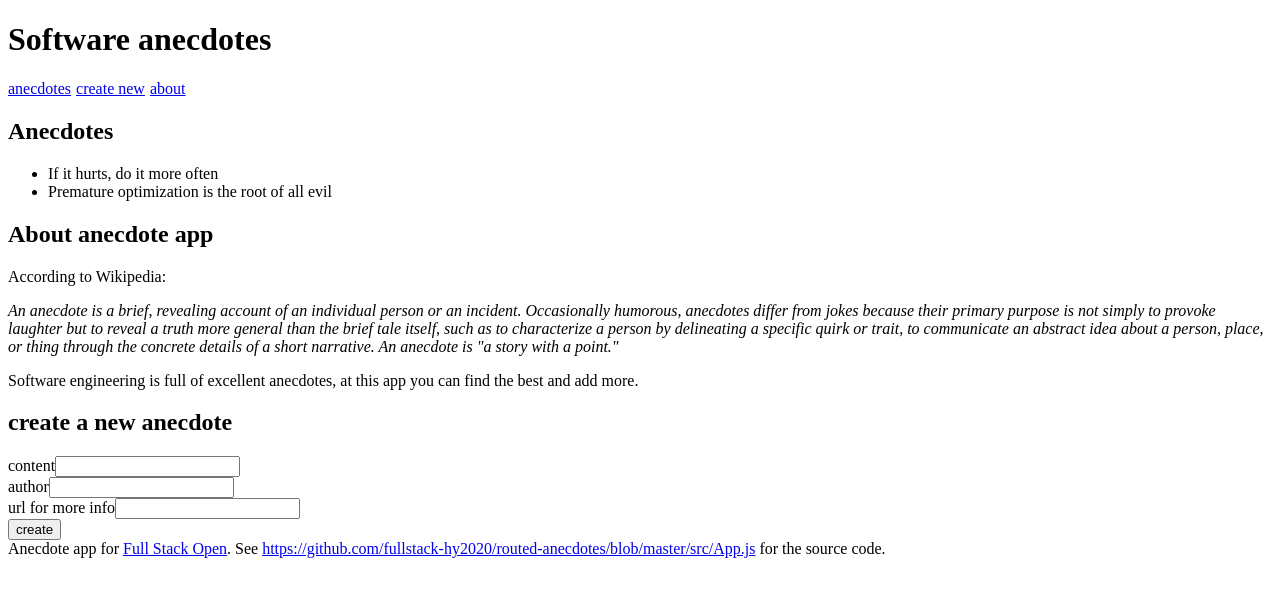
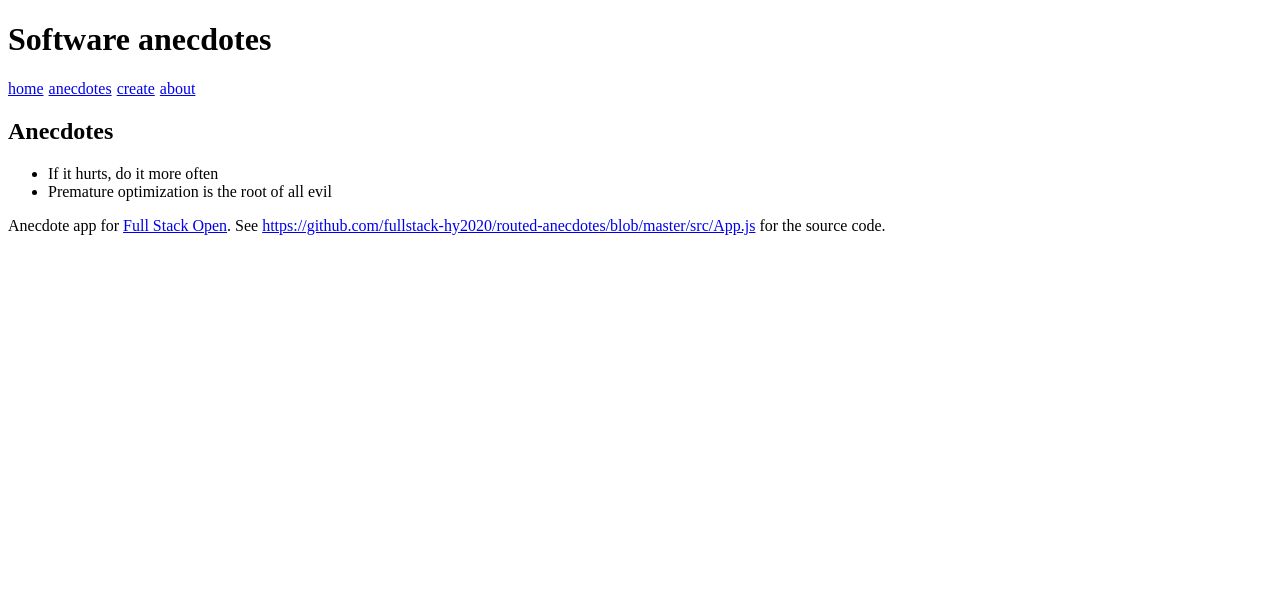
Before and after one commit to robineisepoptahti/FSO_part7, a React (Vite) app in the folder anecdotes/: page / in a window 1280 px wide. Shown: the top 596 px of the page. Built offline with nearby package versions, Linux system fonts and the light colour scheme.

Commit message:
Added 7.1

```diff
--- a/anecdotes/package.json
+++ b/anecdotes/package.json
@@ -11,7 +11,8 @@
   },
   "dependencies": {
     "react": "^18.2.0",
-    "react-dom": "^18.2.0"
+    "react-dom": "^18.2.0",
+    "react-router-dom": "^7.4.0"
   },
   "devDependencies": {
     "@types/react": "^18.2.15",
--- a/anecdotes/src/App.jsx
+++ b/anecdotes/src/App.jsx
@@ -1,4 +1,9 @@
 import { useState } from 'react'
+import {
+  Routes,
+  Route,
+  Link,
+} from "react-router-dom"
 
 const Menu = () => {
   const padding = {
@@ -6,9 +11,10 @@ const Menu = () => {
   }
   return (
     <div>
-      <a href='#' style={padding}>anecdotes</a>
-      <a href='#' style={padding}>create new</a>
-      <a href='#' style={padding}>about</a>
+      <Link to="/" style={padding} >home</Link>
+        <Link to="/anecdotes" style={padding}>anecdotes</Link>
+        <Link to="/create" style={padding}>create</Link>
+        <Link to="/about" style={padding}>about</Link>
     </div>
   )
 }
@@ -124,13 +130,18 @@ const App = () => {
 
   return (
     <div>
+    <div>
       <h1>Software anecdotes</h1>
       <Menu />
-      <AnecdoteList anecdotes={anecdotes} />
-      <About />
-      <CreateNew addNew={addNew} />
+      </div>
+      <Routes>
+        <Route path="/anecdotes" element={<AnecdoteList anecdotes={anecdotes} />} />
+        <Route path="/create" element={<CreateNew addNew={addNew}/>} />
+        <Route path="/about" element={<About/>} />
+        <Route path="/" element={<AnecdoteList anecdotes={anecdotes} />} />
+      </Routes>
       <Footer />
-    </div>
+      </div>
   )
 }
 
--- a/anecdotes/src/main.jsx
+++ b/anecdotes/src/main.jsx
@@ -1,5 +1,5 @@
-import React from 'react'
 import ReactDOM from 'react-dom/client'
 import App from './App'
+import {BrowserRouter as Router} from "react-router-dom"
 
-ReactDOM.createRoot(document.getElementById('root')).render(<App />)
+ReactDOM.createRoot(document.getElementById('root')).render(<Router><App /></Router>)
--- /dev/null
+++ b/package.json
@@ -0,0 +1,5 @@
+{
+  "dependencies": {
+    "react-router-dom": "^7.4.0"
+  }
+}
```
Also changed, not shown: 2 other files (tests, documents, lock files or other folders).
